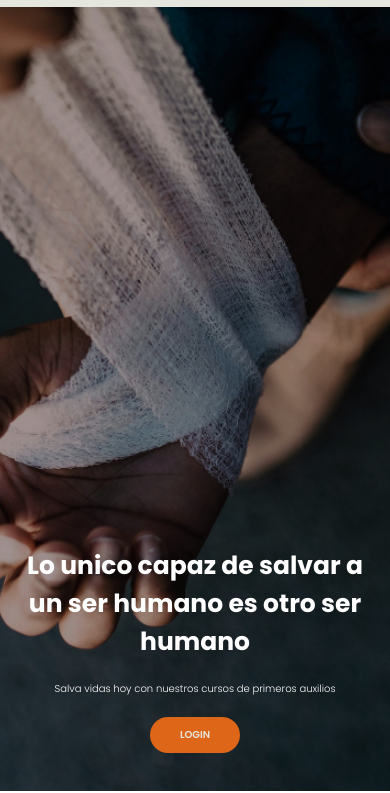
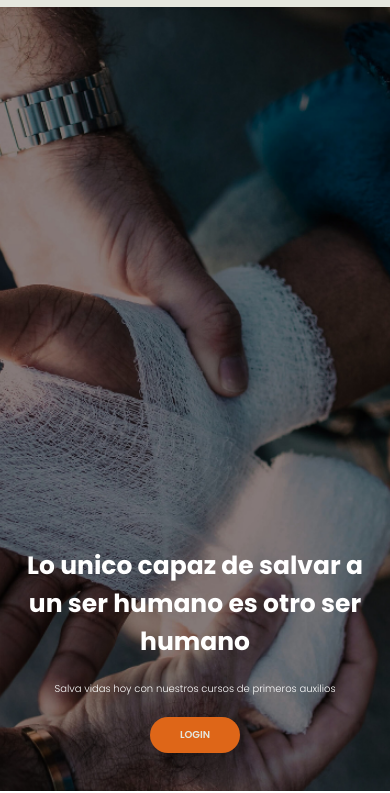
Before and after one commit to Kavy90/integrador1, a plain HTML site: page index.html in a window 390 px wide. Shown: the part 53-846 px from the top of the page. Drawn offline with Linux system fonts and the light colour scheme.

Commit message:
img responsive

```diff
--- a/assets/mediaquaries.css
+++ b/assets/mediaquaries.css
@@ -210,7 +210,7 @@
 @media(max-width: 400px){
 
     #hero {
-        background-image: url(./img/portada/hero\ alternativo.png);
+        background-image: url(./img/portada/hero\ alternativo\ 2.png);
     }
     .hero-info{
         padding: 8px;
```
Also changed, not shown: assets/img/portada/hero alternativo 1.png (added), assets/img/portada/hero alternativo 2.png (added), assets/img/portada/hero alternativo.png (deleted).
